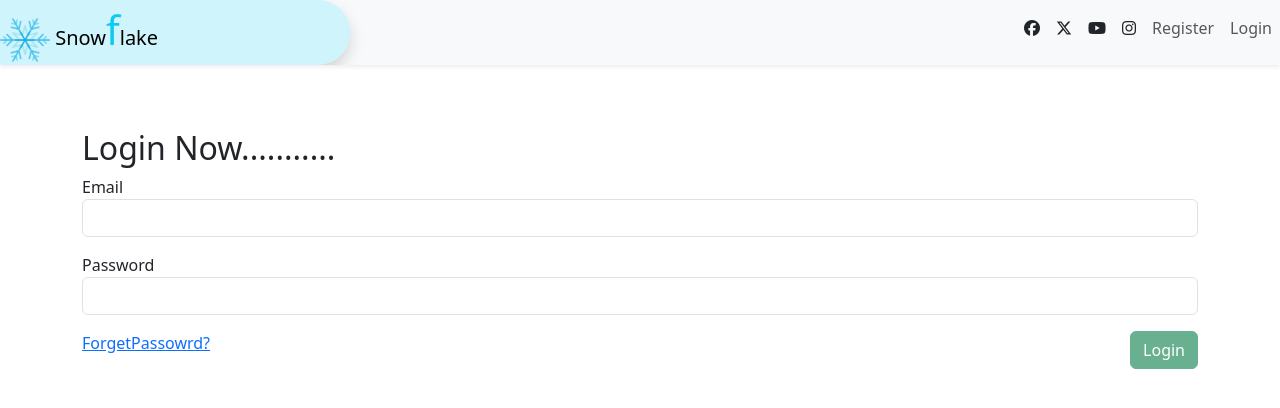
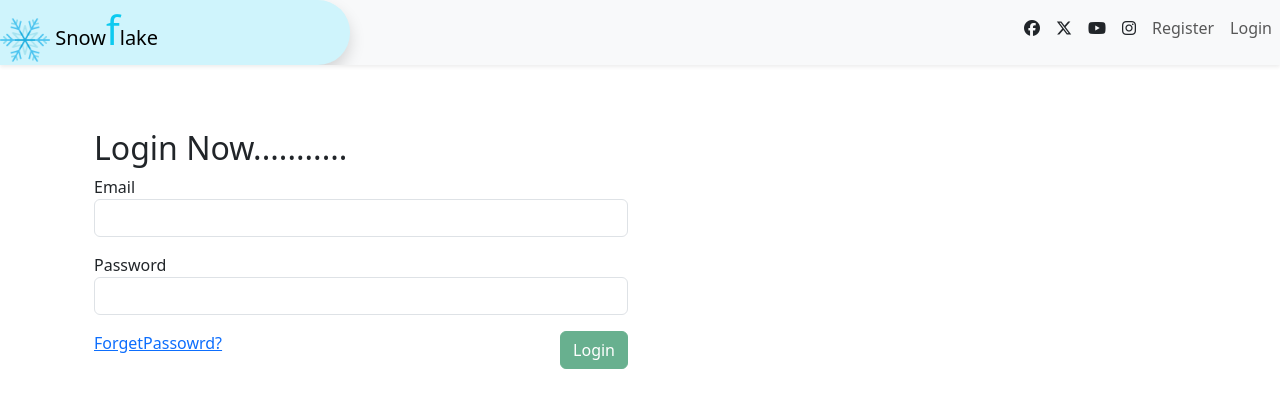
Before and after one commit to Mo-Salah13/ERP-System, a React (Create React App) app: page /login in a window 1280 px wide. Shown: the top 408 px of the page. Built offline with nearby package versions, Linux system fonts and the light colour scheme.

Commit message:
chang login

```diff
--- a/src/Component/Login/Login.jsx
+++ b/src/Component/Login/Login.jsx
@@ -30,7 +30,10 @@ async function LoginForme(value) {
     })
 
   return <>
-    <h2>Login Now...........</h2>
+  <div className="container">
+    <div className="row">
+        <div className="col-md-6">
+        <h2>Login Now...........</h2>
         {/* {errMessage !== "" ? <div className="alert alert-danger">{errMessage}</div> : ""} */}
 
         <form onSubmit={formik.handleSubmit}>
@@ -64,6 +67,10 @@ async function LoginForme(value) {
         </div>
 
         </form>
+        </div>
+    </div>
+  </div>
+
     </>
 
 }
```
